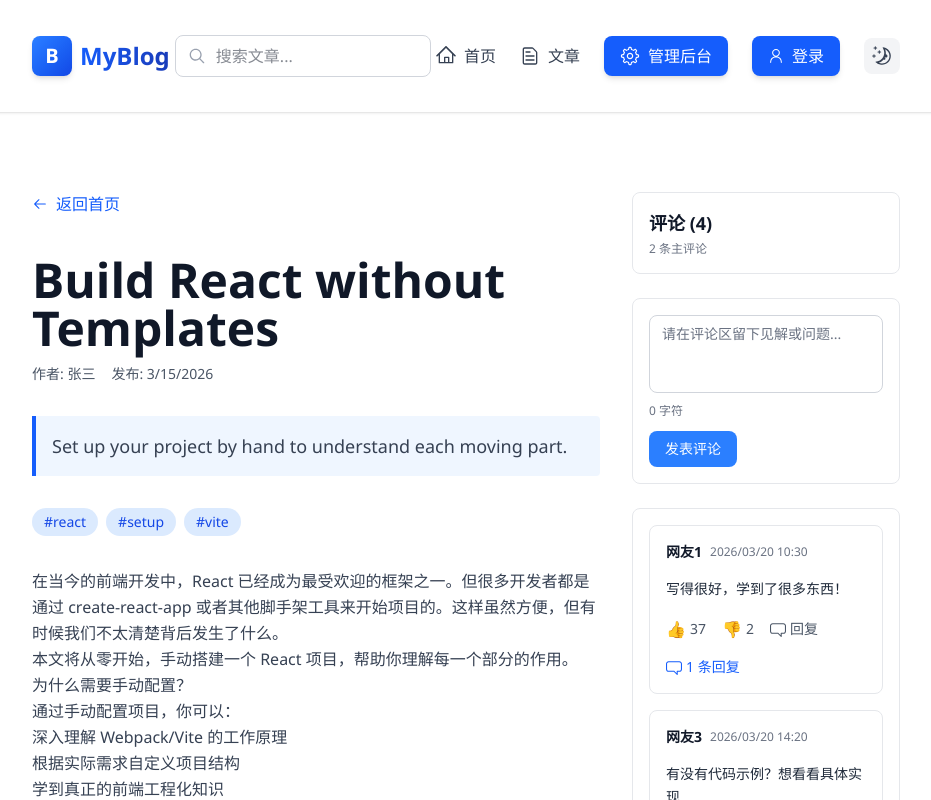
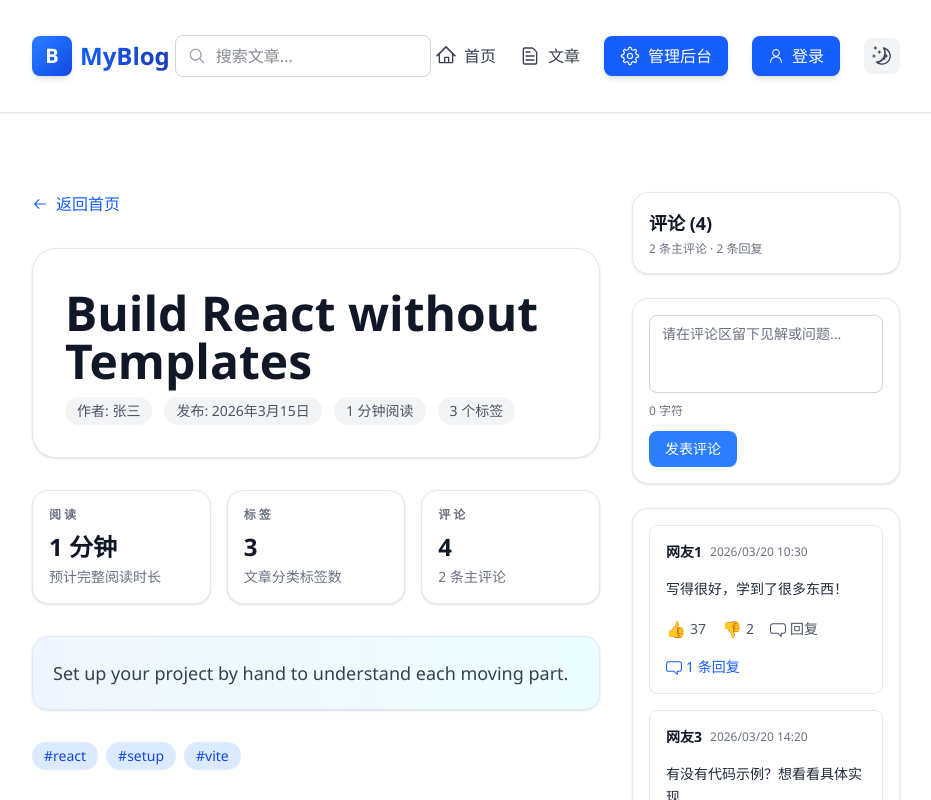
Before and after one commit to BqLee-AI/blog-FE, a React (Vite) app: page /article/1 in a window 1280 px wide. Shown: the top 800 px of the page, without its empty margins (174-1105 px from the left). Built offline with nearby package versions, Linux system fonts and the light colour scheme.

Commit message:
feat: 增强文章详情页统计信息

```diff
--- a/src/pages/ArticleDetailPage.tsx
+++ b/src/pages/ArticleDetailPage.tsx
@@ -6,6 +6,44 @@ import { CommentForm } from "@/features/comments/components/CommentForm";
 import { CommentList } from "@/features/comments/components/CommentList";
 import type { Comment } from "@/types";
 import { ArrowLeftIcon } from "@radix-ui/react-icons";
+
+const formatArticleDate = (dateStr: string | undefined): string => {
+  if (!dateStr) {
+    return "";
+  }
+
+  const date = new Date(dateStr);
+  if (Number.isNaN(date.getTime())) {
+    return "";
+  }
+
+  return date.toLocaleDateString("zh-CN", {
+    year: "numeric",
+    month: "long",
+    day: "numeric",
+  });
+};
+
+const estimateReadingTime = (content?: string): number => {
+  if (!content) {
+    return 1;
+  }
+
+  const plainText = content
+    .replace(/<[^>]*>/g, " ")
+    .replace(/&nbsp;/g, " ")
+    .replace(/\s+/g, " ")
+    .trim();
+
+  if (!plainText) {
+    return 1;
+  }
+
+  const cjkCharacters = plainText.match(/[\u4e00-\u9fff]/g)?.length ?? 0;
+  const latinWords = plainText.match(/[a-zA-Z0-9]+/g)?.length ?? 0;
+
+  return Math.max(1, Math.ceil((cjkCharacters + latinWords * 2) / 300));
+};
 
 export default function ArticleDetailPage() {
   const { id } = useParams<{ id: string }>();
@@ -19,6 +57,9 @@ export default function ArticleDetailPage() {
   const [replyingTo, setReplyingTo] = useState<Comment | null>(null);
   const [isSubmittingComment, setIsSubmittingComment] = useState(false);
   const postId = id ? Number(id) : 0;
+  const readingTime = estimateReadingTime(currentPost?.content);
+  const publishedAt = formatArticleDate(currentPost?.createdAt);
+  const topLevelCommentCount = comments.filter((comment) => !comment.replyTo).length;
 
   useEffect(() => {
     if (id) {
@@ -122,23 +163,59 @@ export default function ArticleDetailPage() {
         </Link>
 
         {/* 文章标题和元信息 */}
-        <header className="mb-8">
-          <h1 className="text-4xl md:text-5xl font-bold text-gray-900 dark:text-white mb-4">
+        <header className="mb-8 rounded-3xl border border-gray-200 dark:border-gray-800 bg-white dark:bg-gray-900 p-6 shadow-sm md:p-8">
+          <h1 className="text-4xl md:text-5xl font-bold text-gray-900 dark:text-white mb-5">
             {currentPost.title}
           </h1>
-          <div className="flex flex-wrap items-center gap-4 text-sm text-gray-600 dark:text-gray-400">
+          <div className="flex flex-wrap items-center gap-3 text-sm text-gray-600 dark:text-gray-400">
             {currentPost.author && (
-              <span>作者: {currentPost.author}</span>
+              <span className="rounded-full bg-gray-100 dark:bg-gray-800 px-3 py-1">
+                作者: {currentPost.author}
+              </span>
             )}
-            {currentPost.createdAt && (
-              <span>发布: {new Date(currentPost.createdAt).toLocaleDateString()}</span>
+            {publishedAt && (
+              <span className="rounded-full bg-gray-100 dark:bg-gray-800 px-3 py-1">
+                发布: {publishedAt}
+              </span>
             )}
+            <span className="rounded-full bg-gray-100 dark:bg-gray-800 px-3 py-1">
+              {readingTime} 分钟阅读
+            </span>
+            <span className="rounded-full bg-gray-100 dark:bg-gray-800 px-3 py-1">
+              {currentPost.tags.length} 个标签
+            </span>
           </div>
         </header>
 
+        <section className="grid grid-cols-1 sm:grid-cols-3 gap-4 mb-8">
+          <div className="rounded-2xl border border-gray-200 dark:border-gray-800 bg-white dark:bg-gray-900 p-4 shadow-sm">
+            <p className="text-xs font-bold tracking-[0.25em] uppercase text-gray-500 dark:text-gray-400 mb-2">
+              阅读
+            </p>
+            <p className="text-2xl font-bold text-gray-900 dark:text-white">{readingTime} 分钟</p>
+            <p className="text-sm text-gray-500 dark:text-gray-400 mt-1">预计完整阅读时长</p>
+          </div>
+          <div className="rounded-2xl border border-gray-200 dark:border-gray-800 bg-white dark:bg-gray-900 p-4 shadow-sm">
+            <p className="text-xs font-bold tracking-[0.25em] uppercase text-gray-500 dark:text-gray-400 mb-2">
+              标签
+            </p>
+            <p className="text-2xl font-bold text-gray-900 dark:text-white">{currentPost.tags.length}</p>
+            <p className="text-sm text-gray-500 dark:text-gray-400 mt-1">文章分类标签数</p>
+          </div>
+          <div className="rounded-2xl border border-gray-200 dark:border-gray-800 bg-white dark:bg-gray-900 p-4 shadow-sm">
+            <p className="text-xs font-bold tracking-[0.25em] uppercase text-gray-500 dark:text-gray-400 mb-2">
+              评论
+            </p>
+            <p className="text-2xl font-bold text-gray-900 dark:text-white">{comments.length}</p>
+            <p className="text-sm text-gray-500 dark:text-gray-400 mt-1">
+              {topLevelCommentCount} 条主评论
+            </p>
+          </div>
+        </section>
+
         {/* 摘要 */}
-        <div className="bg-blue-50 dark:bg-blue-900/20 border-l-4 border-blue-600 dark:border-blue-400 p-4 mb-8 rounded-r">
-          <p className="text-gray-700 dark:text-gray-300 text-lg">{currentPost.summary}</p>
+        <div className="bg-gradient-to-r from-blue-50 via-sky-50 to-cyan-50 dark:from-blue-900/20 dark:via-sky-900/10 dark:to-cyan-900/10 border border-blue-100 dark:border-blue-900/30 p-5 mb-8 rounded-2xl shadow-sm">
+          <p className="text-gray-700 dark:text-gray-300 text-lg leading-8">{currentPost.summary}</p>
         </div>
 
         {/* 标签 */}
@@ -159,7 +236,7 @@ export default function ArticleDetailPage() {
         <div className="prose prose-lg max-w-none mb-12">
           {currentPost.content ? (
             <div
-              className="text-gray-700 dark:text-gray-300 leading-relaxed"
+              className="text-gray-700 dark:text-gray-300 leading-relaxed prose-headings:text-gray-900 dark:prose-headings:text-white prose-p:leading-8 prose-strong:text-gray-900 dark:prose-strong:text-white prose-a:text-blue-600 dark:prose-a:text-blue-400"
               dangerouslySetInnerHTML={{ __html: currentPost.content }}
             />
           ) : (
@@ -184,17 +261,17 @@ export default function ArticleDetailPage() {
       <aside className="lg:col-span-1">
         <div className="sticky top-24 space-y-6">
           {/* 评论区标题 */}
-          <div className="bg-white dark:bg-gray-800 rounded-lg p-4 border border-gray-200 dark:border-gray-700">
+          <div className="bg-white dark:bg-gray-800 rounded-2xl p-4 border border-gray-200 dark:border-gray-700 shadow-sm">
             <h2 className="text-lg font-bold text-gray-900 dark:text-white mb-1">
               评论 ({comments.length})
             </h2>
             <p className="text-xs text-gray-500 dark:text-gray-400">
-              {comments.filter(c => !c.replyTo).length} 条主评论
+              {topLevelCommentCount} 条主评论 · {comments.length - topLevelCommentCount} 条回复
             </p>
           </div>
 
           {/* 评论表单 */}
-          <div className="bg-white dark:bg-gray-800 rounded-lg p-4 border border-gray-200 dark:border-gray-700">
+          <div className="bg-white dark:bg-gray-800 rounded-2xl p-4 border border-gray-200 dark:border-gray-700 shadow-sm">
             <CommentForm
               postId={postId}
               replyTo={replyingTo || undefined}
@@ -205,7 +282,7 @@ export default function ArticleDetailPage() {
           </div>
 
           {/* 评论列表 - 可滚动 */}
-          <div className="max-h-[60vh] overflow-y-auto space-y-4 bg-white dark:bg-gray-800 rounded-lg p-4 border border-gray-200 dark:border-gray-700">
+          <div className="max-h-[60vh] overflow-y-auto space-y-4 bg-white dark:bg-gray-800 rounded-2xl p-4 border border-gray-200 dark:border-gray-700 shadow-sm">
             {comments.length === 0 ? (
               <div className="text-center text-gray-500 dark:text-gray-400 py-8 text-sm">
                 暂无评论，来发表第一条吧！
```
